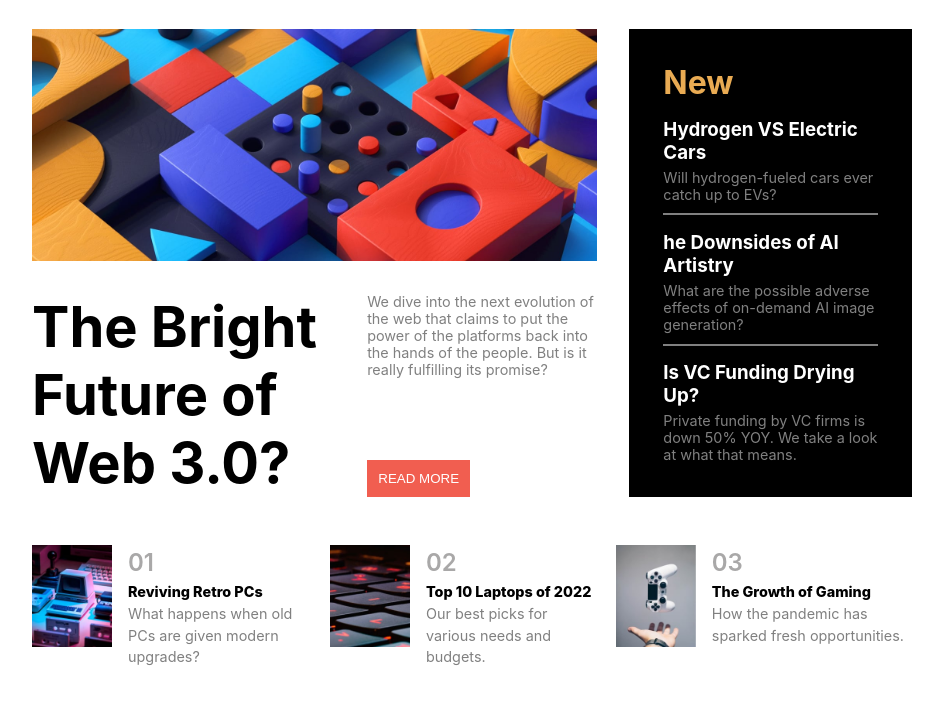
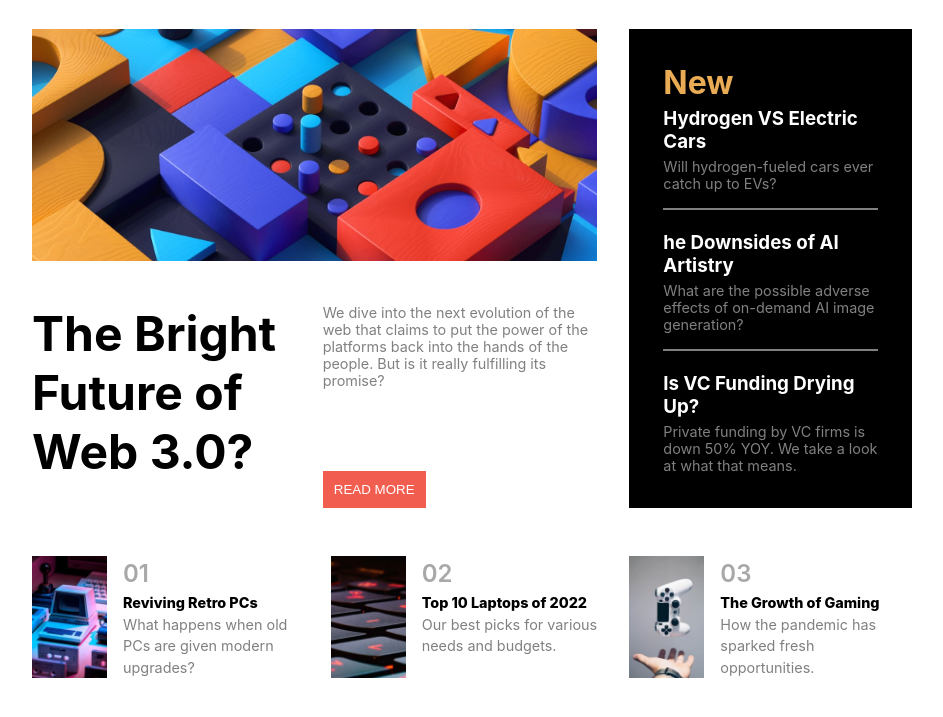
Before and after one commit to SarahSamiha/news-homepage-main, a plain HTML site: page index.html in a window 1280 px wide. Shown: the part 71-788 px from the top of the page, without its empty margins (168-1111 px from the left). Drawn offline with Linux system fonts and the light colour scheme.

Commit message:
second commit

```diff
--- a/styles.css
+++ b/styles.css
@@ -51,8 +51,9 @@ img {
 
 .top-news-container {
   display: grid;
-  grid-auto-flow: column;
-  gap: 1.5rem;
+/*   grid-auto-flow: column; */
+  grid-template-columns: 1fr 1fr 1fr;
+  gap: 1rem;
   margin: 2rem 0rem;
 }
 
@@ -66,17 +67,18 @@ img {
 .head-news-container {
   display: grid;
   grid-template-columns: 1fr;
-  gap: 2rem;
+  gap: 1rem;
 }
 
 .head-news {
   display: grid;
   grid-auto-flow: column;
-  gap: 2rem;
+  grid-template-columns: 1fr 1fr;
+  gap: 1rem;
 }
 
 .head-news-title {
-  font-size: 3.5rem;
+  font-size: 3rem;
 }
 
 .head-news-description-container {
@@ -126,6 +128,7 @@ button {
 
 hr {
   border: 1px solid grey;
+  margin: 1rem 0rem;
 }
 
 .top-news-snippet h2 {
@@ -145,10 +148,12 @@ hr {
 }
 
 .top-news-snippet img {
-  width: 80px;
+  width: 75px;
+  height: 100%;
 }
 
 @media only screen and (max-width: 720px) {
+
 }
 
 @media only screen and (max-width: 600px) {
@@ -158,4 +163,14 @@ hr {
 }
 
 @media only screen and (max-width: 420px) {
+
+    .navbar {
+        position: relative;
+    }
+
+    .links-container{
+        visibility: hidden;
+    }
+
+
 }
```
